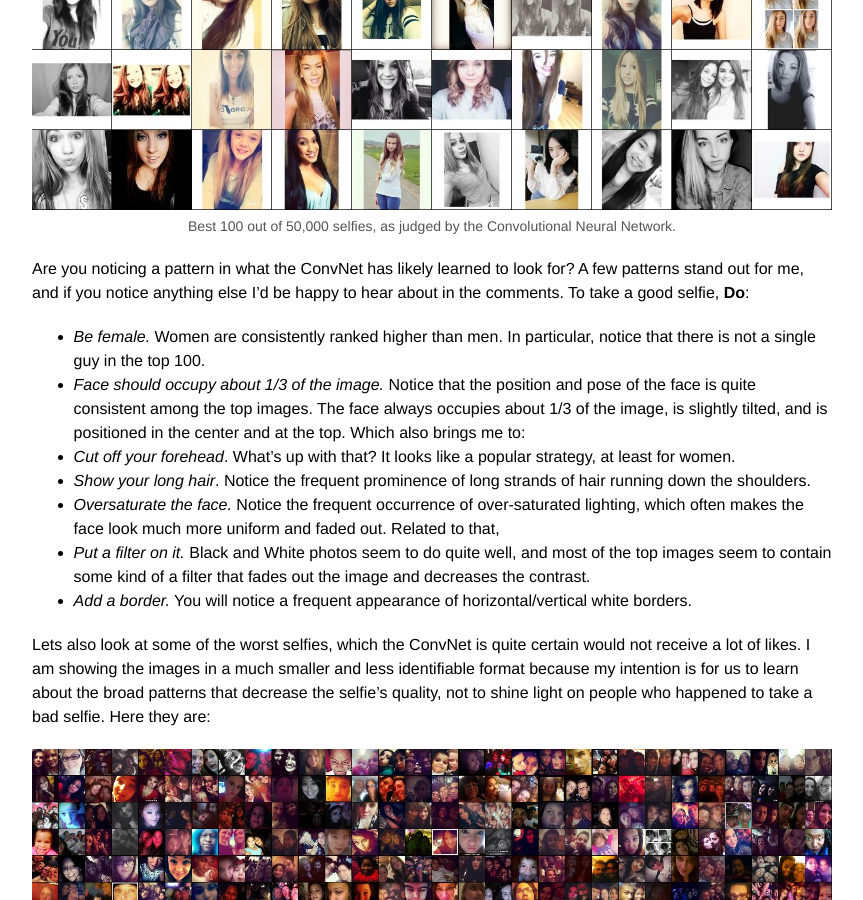
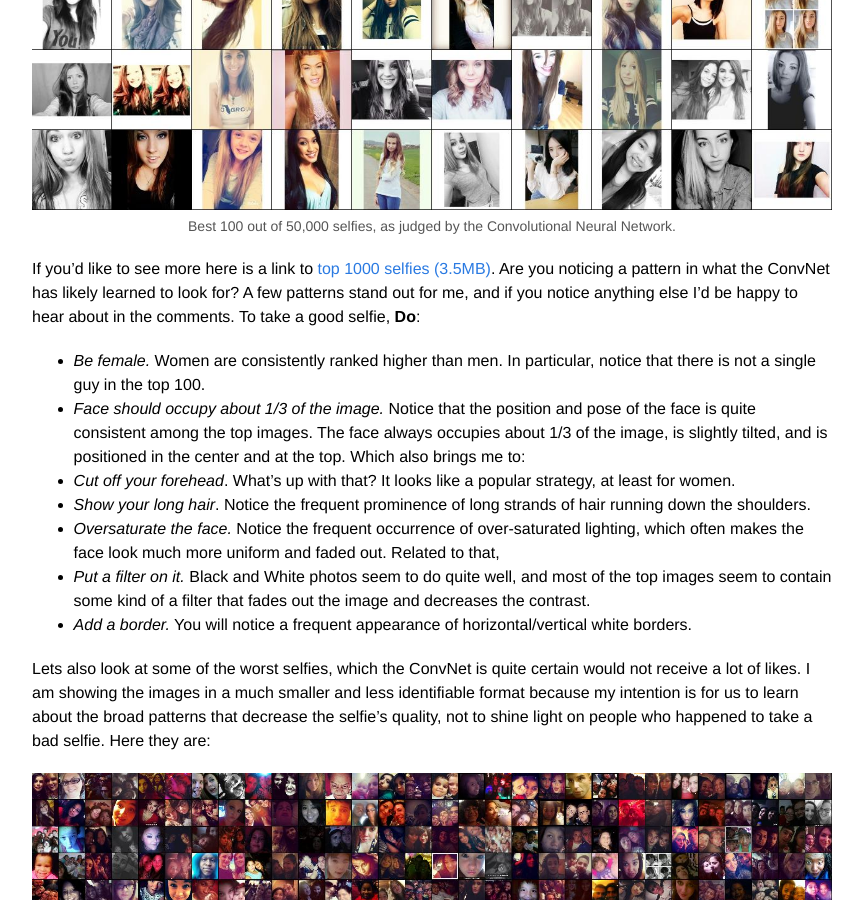
Before and after one commit to karpathy/karpathy.github.io, a Jekyll site: the page built from _posts/2015-10-25-selfie.markdown, in a window 1280 px wide and 900 px high, scrolled down 7756 px. Shown: the whole window, without its empty margins (208-1071 px from the left). Built offline with Jekyll 4.4.1, drawn with Linux system fonts in a browser that asks for light colours; Markdown is read by kramdown in place of the engine named in the settings; comment, search, counter and statistics services are not loaded.

Commit message:
adding link to image top

```diff
--- a/_posts/2015-10-25-selfie.markdown
+++ b/_posts/2015-10-25-selfie.markdown
@@ -103,7 +103,7 @@ That was interesting. Lets now pull up the top 100 selfies (out of 50,000), acco
 <div class="thecap" style="text-align:center">Best 100 out of 50,000 selfies, as judged by the Convolutional Neural Network.</div>
 </div>
 
-Are you noticing a pattern in what the ConvNet has likely learned to look for? A few patterns stand out for me, and if you notice anything else I'd be happy to hear about in the comments. To take a good selfie, **Do**:
+If you'd like to see more here is a link to [top 1000 selfies (3.5MB)](http://cs.stanford.edu/people/karpathy/grid_render_top.jpg). Are you noticing a pattern in what the ConvNet has likely learned to look for? A few patterns stand out for me, and if you notice anything else I'd be happy to hear about in the comments. To take a good selfie, **Do**:
 
 - *Be female.* Women are consistently ranked higher than men. In particular, notice that there is not a single guy in the top 100.
 - *Face should occupy about 1/3 of the image.* Notice that the position and pose of the face is quite consistent among the top images. The face always occupies about 1/3 of the image, is slightly tilted, and is positioned in the center and at the top. Which also brings me to:
```
